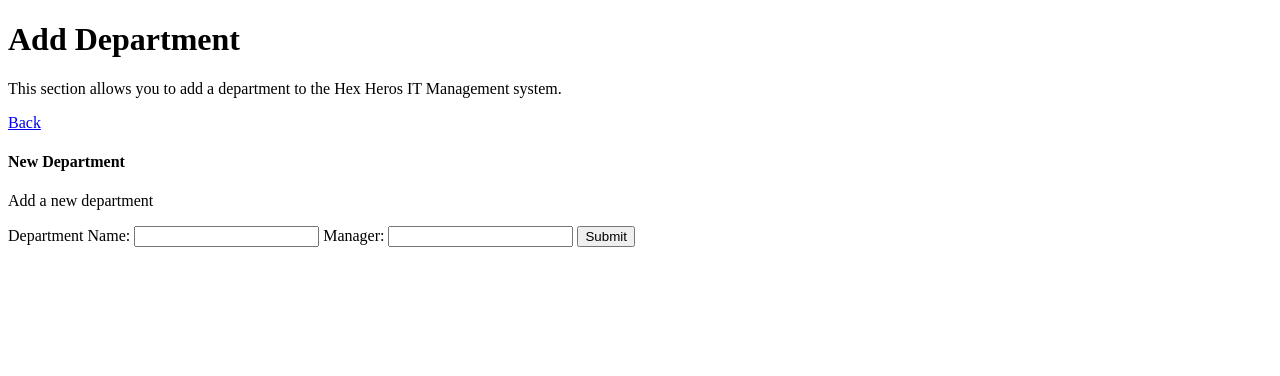
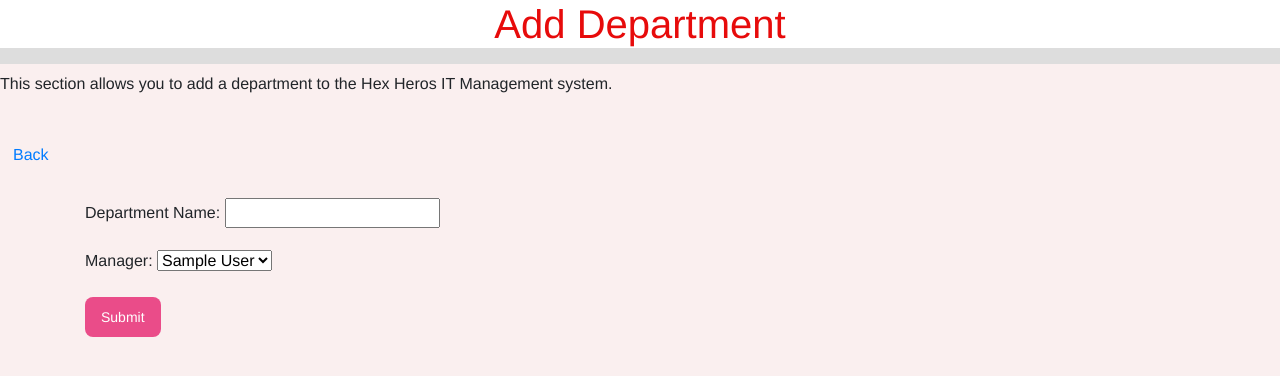
Before and after one commit to HexHeros/IT-Managment, a Flask app: template templates/new_department.html in a window 1280 px wide. Shown: the top 376 px of the page. Run offline with Flask 2, Linux system fonts and the light colour scheme; the template is opened without the code that fills it: most values are stand-ins (such as "Sample title", 1, 10 or a date in 2020); some libraries are stand-ins or nearby versions.

Commit message:
Update new_department.html

```diff
--- a/templates/new_department.html
+++ b/templates/new_department.html
@@ -1,7 +1,17 @@
+<!--
+  This file uses the link for icons as well as some html/css from bootstrap for the form
+  Date: 5/30/2023
+  Based off:
+  Source URL: https://stackoverflow.com/questions/54087985/i-cant-get-my-font-awesome-icons-to-show-up-tried-importing-css-with-multiple
+              https://epicbootstrap.com/snippets/registration
+-->
 <!DOCTYPE html>
 <html lang="en">
 
 <head>
+    <link href="https://cdnjs.cloudflare.com/ajax/libs/simple-line-icons/2.4.1/css/simple-line-icons.min.css" rel="stylesheet">
+    <link rel="stylesheet" href="https://maxcdn.bootstrapcdn.com/bootstrap/4.0.0/css/bootstrap.min.css">
+    <link rel="stylesheet" type="text/css" href="{{ url_for('static', filename='css/style.css') }}">
     <meta charset="UTF-8">
     <meta http-equiv="X-UA-Compatible" content="IE=edge">
     <meta name="viewport" content="width=device-width, initial-scale=1.0">
@@ -11,18 +21,28 @@
 <body>
     <h1>Add Department</h1>
     <p>This section allows you to add a department to the Hex Heros IT Management system.</p>
-    <a href="/departments">Back</a>
     <br>
-    <h4>New Department</h4>
-    <p>Add a new department</p>
-    <form title="new_department" method="post">
-        <label for="dept_name">Department Name:</label>
-        <input type="text" id="dept_name" name="dept_name">
-        <label for="manager_employee_id">Manager:</label>
-        <input type="number" id="manager_employee_id" name="manager_employee_id">
-        <input type="submit" value="Submit"><br>
-        <br>
-    </form>
+    <a href="/departments" button class="btn"><i class="fa fa-close"></i>Back</a>
+    <br>
+    <br>
+    <div class="container">
+        <form action="/new_department" method="post">
+            <div class="form-group">
+                <label for="dept_name">Department Name:</label>
+                <input type="text" id="dept_name" name="dept_name">
+            </div>
+            <div class="form-group">
+                <label for="manager_employee_id">Manager:</label>
+                <select id="manager_employee_id" name="manager_employee_id">
+                    {% for manager in managers %}
+                    <option value="{{ manager['manager_employee_id'] }}">{{ manager['first_name'] }} {{ manager['last_name'] }}</option>
+                    {% endfor %}
+                </select>
+            </div>
+            <input type="submit" class="button-1" value="Submit"><br>
+            <br>
+        </form>
+    </div>
 </body>
 
 </html>
```
